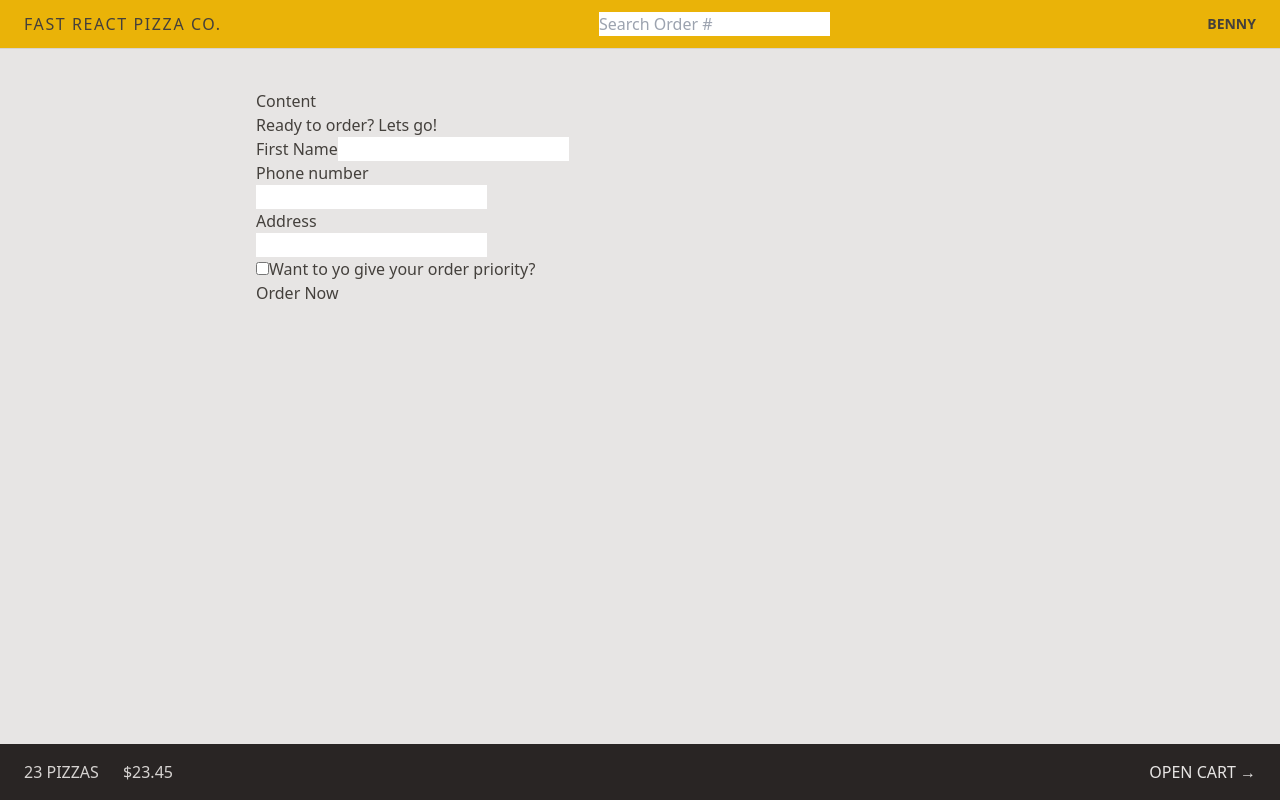
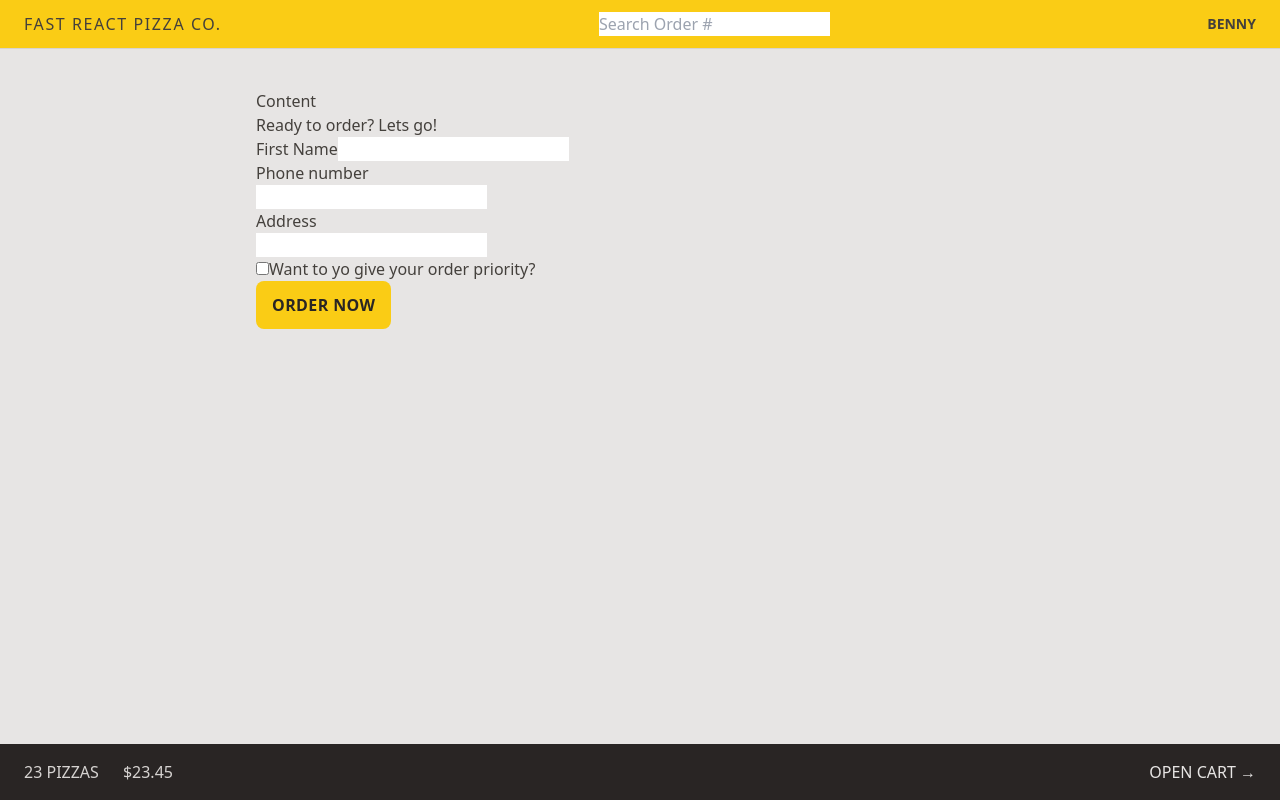
Before and after one commit to Nkusibeni23/Pizza-website, a React (Vite) app: page /order/new in a window 1280 px wide. Built offline with nearby package versions, Linux system fonts and the light colour scheme.

Commit message:
Styling Buttons: Element States and Transitions

```diff
--- a/src/features/cart/Cart.jsx
+++ b/src/features/cart/Cart.jsx
@@ -29,7 +29,7 @@
 
   return (
     <div>
-      <Link to="/menu">&larr; Back to menu</Link>
+      <Link to="/menu" className='text-sm text-blue-500 hover:text-blue-600 hover:underline'>&larr; Back to menu</Link>
 
       <h2>Your cart, %NAME%</h2>
 
--- a/src/features/order/CreateOrder.jsx
+++ b/src/features/order/CreateOrder.jsx
@@ -79,7 +79,7 @@
 
         <div>
           <input type="hidden" name="cart" value={JSON.stringify(cart)} />
-          <button disabled={isSubmitting}>
+          <button disabled={isSubmitting} className=" bg-yellow-400 uppercase font-semibold rounded-lg text-stone-800 py-3 px-4 inline-block tracking-wide hover:bg-yellow-300 transition-colors duration-300 focus:outline-none focus:ring focus:ring-yellow-300 focus: ring-offset-2">
             {isSubmitting ? "Placing Order ..." : "Order Now"}
           </button>
         </div>
--- a/src/ui/Header.jsx
+++ b/src/ui/Header.jsx
@@ -4,7 +4,7 @@
 
 export default function Header() {
   return (
-    <header className="flex items-center justify-between border-b border-stone-300 bg-yellow-500 px-4 py-3 uppercase sm:px-6">
+    <header className="flex items-center justify-between border-b border-stone-300 bg-yellow-400 px-4 py-3 uppercase sm:px-6">
       <Link to="/" className="uppercase tracking-widest">
         Fast React Pizza Co.
       </Link>
```
